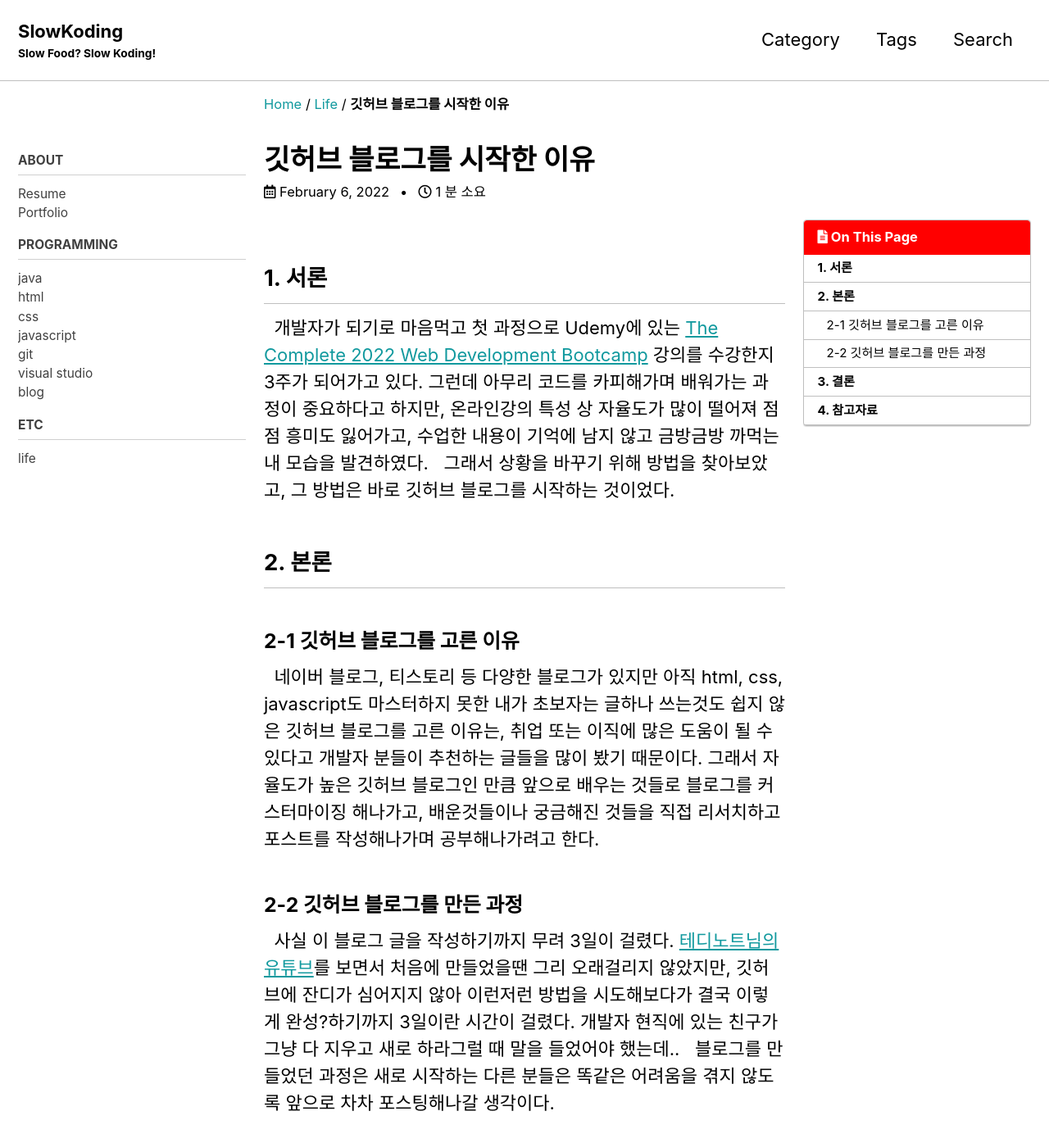
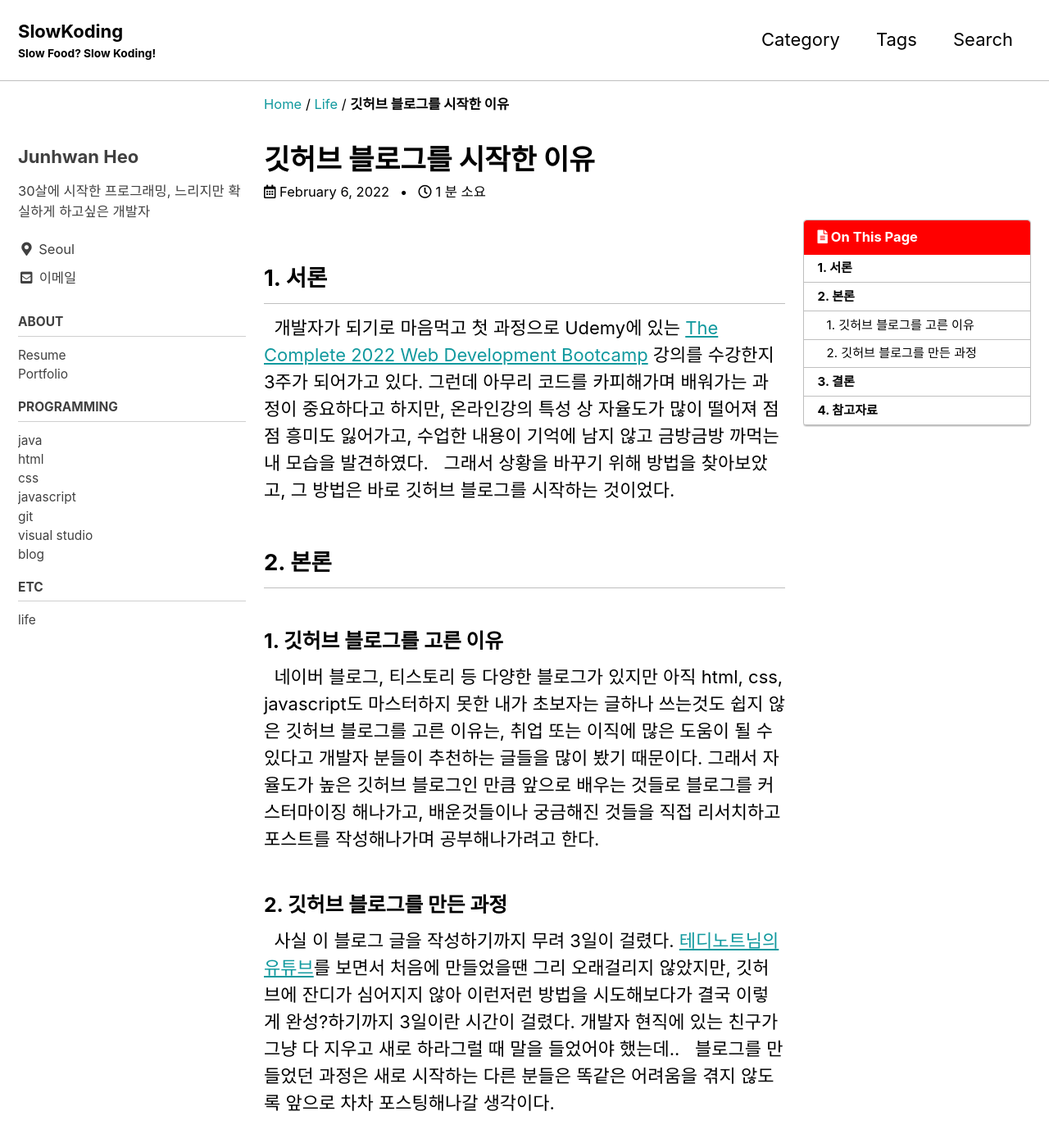
Before and after one commit to slowkoding/slowkoding.github.io, a Jekyll site: the page built from _posts/2022-02-06-The-reason-I-started-blog.md, in a window 1280 px wide and 1400 px high. Shown: the top 1395 px of the window at 82% size. Built offline with Jekyll 4.4.1, drawn with Linux system fonts in a browser that asks for light colours; cached includes are drawn as plain includes; comment, search, counter and statistics services are not loaded; part of the change alters nothing that is shown.

Commit message:
Update 2022-02-06-The-reason-I-started-blog.md

````diff
--- a/_posts/2022-02-06-The-reason-I-started-blog.md
+++ b/_posts/2022-02-06-The-reason-I-started-blog.md
@@ -2,9 +2,13 @@
 layout: single
 title: "깃허브 블로그를 시작한 이유"
 categories: life
-tag: life blog
+tags: [life, blog]
 toc: true
-author_profile: false
+author_profile: true
+read_time: true
+comments: true
+share: true
+related: true
 sidebar:
     nav: "docs"
 ---
@@ -16,11 +20,11 @@ sidebar:
 
 ## 2. 본론
 
-### 2-1 깃허브 블로그를 고른 이유
+### 1. 깃허브 블로그를 고른 이유
 
 &nbsp;&nbsp;네이버 블로그, 티스토리 등 다양한 블로그가 있지만 아직 html, css, javascript도 마스터하지 못한 내가 초보자는 글하나 쓰는것도 쉽지 않은 깃허브 블로그를 고른 이유는, 취업 또는 이직에 많은 도움이 될 수 있다고 개발자 분들이 추천하는 글들을 많이 봤기 때문이다. 그래서 자율도가 높은 깃허브 블로그인 만큼 앞으로 배우는 것들로 블로그를 커스터마이징 해나가고, 배운것들이나 궁금해진 것들을 직접 리서치하고 포스트를 작성해나가며 공부해나가려고 한다.
 
-### 2-2 깃허브 블로그를 만든 과정
+### 2. 깃허브 블로그를 만든 과정
 
 &nbsp;&nbsp;사실 이 블로그 글을 작성하기까지 무려 3일이 걸렸다. [테디노트님의 유튜브](https://www.youtube.com/watch?v=ACzFIAOsfpM)를 보면서 처음에 만들었을땐 그리 오래걸리지 않았지만, 깃허브에 잔디가 심어지지 않아 이런저런 방법을 시도해보다가 결국 이렇게 완성?하기까지 3일이란 시간이 걸렸다. 개발자 현직에 있는 친구가 그냥 다 지우고 새로 하라그럴 때 말을 들었어야 했는데..
 &nbsp;&nbsp;블로그를 만들었던 과정은 새로 시작하는 다른 분들은 똑같은 어려움을 겪지 않도록 앞으로 차차 포스팅해나갈 생각이다.
@@ -42,3 +46,5 @@ sidebar:
 만약 틀리거나 수정하면 좋을 부분들은
 친절하게 댓글달아주시면 감사하겠습니다. :)
 ```
+
+---
````
